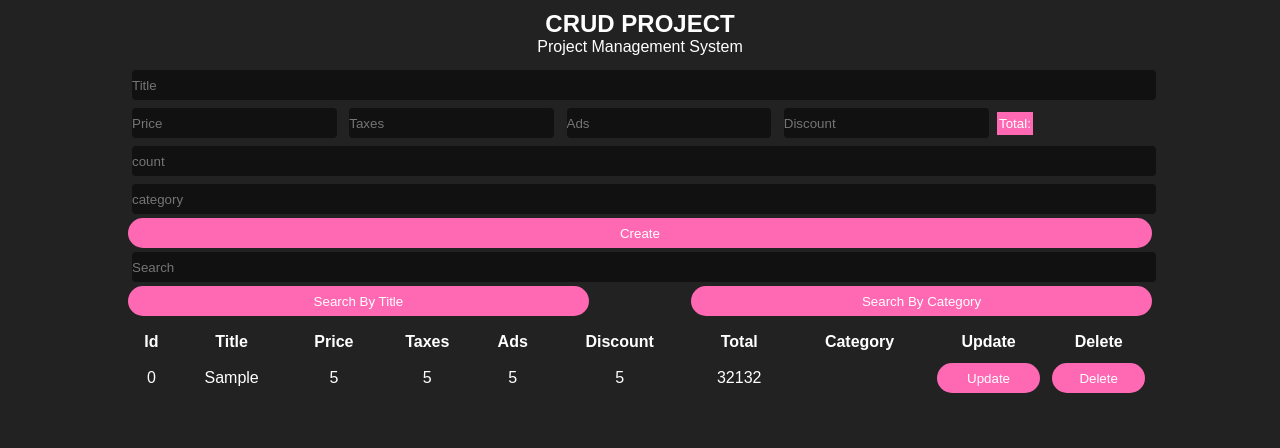
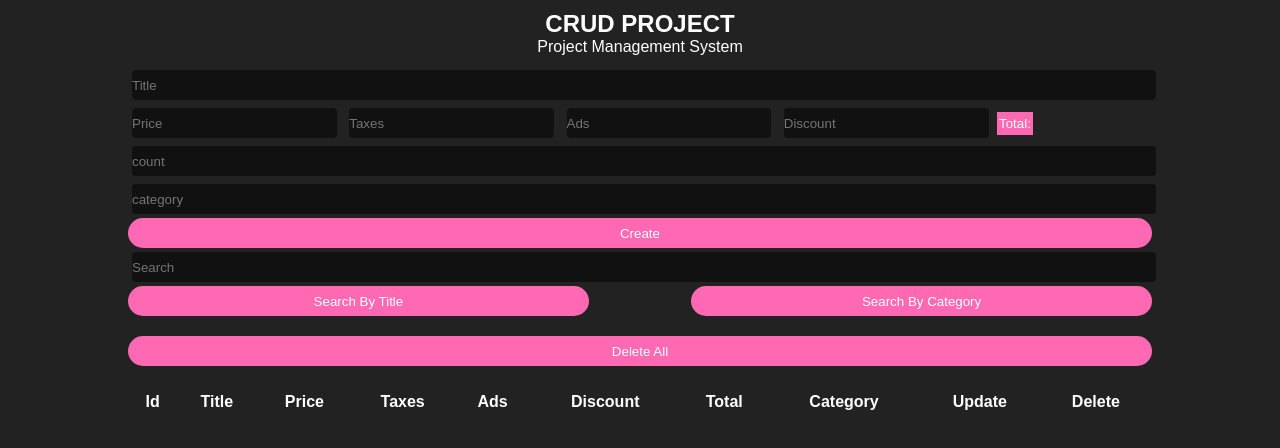
Before and after one commit to ayahosnii/-product-management-system, a plain HTML site: page index.html in a window 1280 px wide. Both pictures are taken after typing "Sample", "5", "5", "5", "5", "5" into the empty fields and a click on the button "Create". Drawn offline with Linux system fonts and the light colour scheme.

Commit message:
deleteAll

```diff
--- a/index.html
+++ b/index.html
@@ -34,6 +34,9 @@
             </div>
         </div>
     </div>
+    <div id="deleteAll">
+
+    </div>
 
     <table>
         <tr>
--- a/main.js
+++ b/main.js
@@ -64,7 +64,7 @@ function clearData()
 }
 function showData(){
     let table = "";
-    for (let i=0; i < dataPro.length;i++){
+    for (let i=1; i < dataPro.length;i++){
         table += `
         <tr>
                 <td>${i}</td>
@@ -81,8 +81,13 @@ function showData(){
         `
     }
     document.getElementById('tbody').innerHTML = table;
-    if (dataPro > 0){
-
+    let btnDelete = document.getElementById('deleteAll')
+    if (dataPro.length > 0){
+        btnDelete.innerHTML = `
+        <button onclick="deleteAll()">Delete All</button>
+        `
+    }else {
+        btnDelete.innerHTML = ""
     }
 }
 showData()
@@ -93,3 +98,9 @@ function deleteData(i){
     localStorage.product = JSON.stringify(dataPro)
     showData();
 }
+
+function deleteAll(){
+    localStorage.clear()
+    dataPro.splice(0)
+    showData()
+}
--- a/style.css
+++ b/style.css
@@ -81,3 +81,7 @@ table{
 th,td {
     padding: 5px;
 }
+
+#deleteAll{
+    margin: 20px 0;
+}
```
